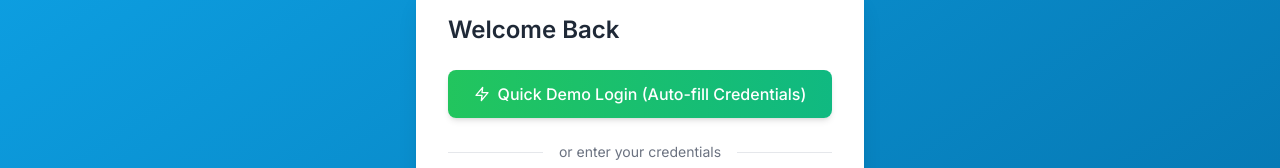
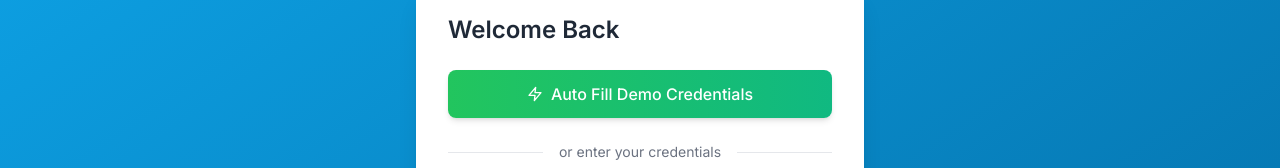
Before and after one commit to eakarsu/AiContentStudio, a React (Vite) app in the folder frontend/: page /login in a window 1280 px wide. Shown: the part 214-382 px from the top of the page. Built offline with nearby package versions, Linux system fonts and the light colour scheme.

Commit message:
Commit pending workspace changes

```diff
--- a/frontend/src/pages/Login.jsx
+++ b/frontend/src/pages/Login.jsx
@@ -175,7 +175,7 @@ export default function Login() {
             className="w-full mb-6 py-3 px-4 bg-gradient-to-r from-green-500 to-emerald-500 text-white font-medium rounded-lg hover:from-green-600 hover:to-emerald-600 transition-all flex items-center justify-center gap-2 shadow-md hover:shadow-lg"
           >
             <FiZap />
-            Quick Demo Login (Auto-fill Credentials)
+            Auto Fill Demo Credentials
           </button>
 
           <div className="relative mb-6">
```
